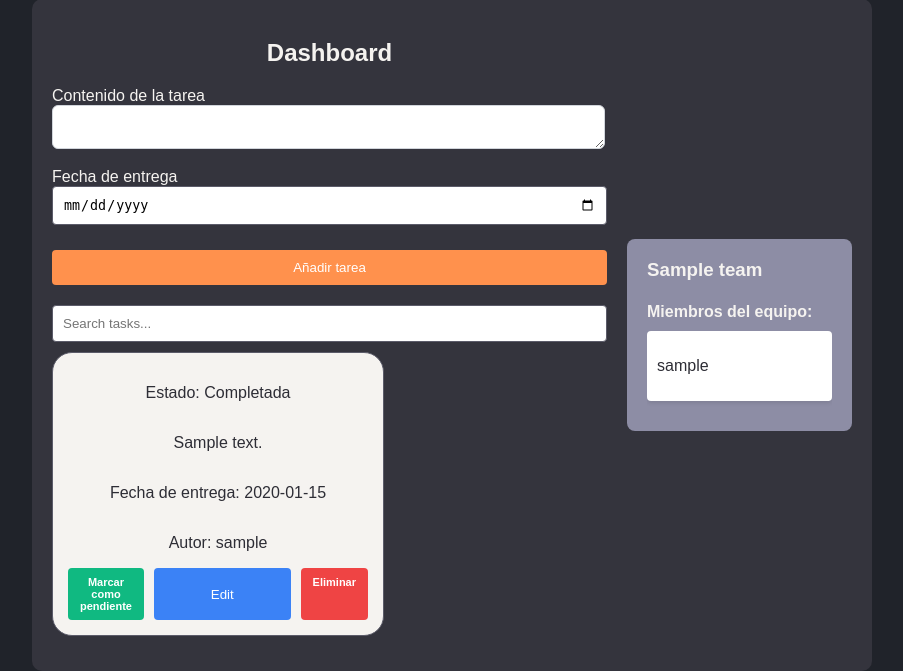
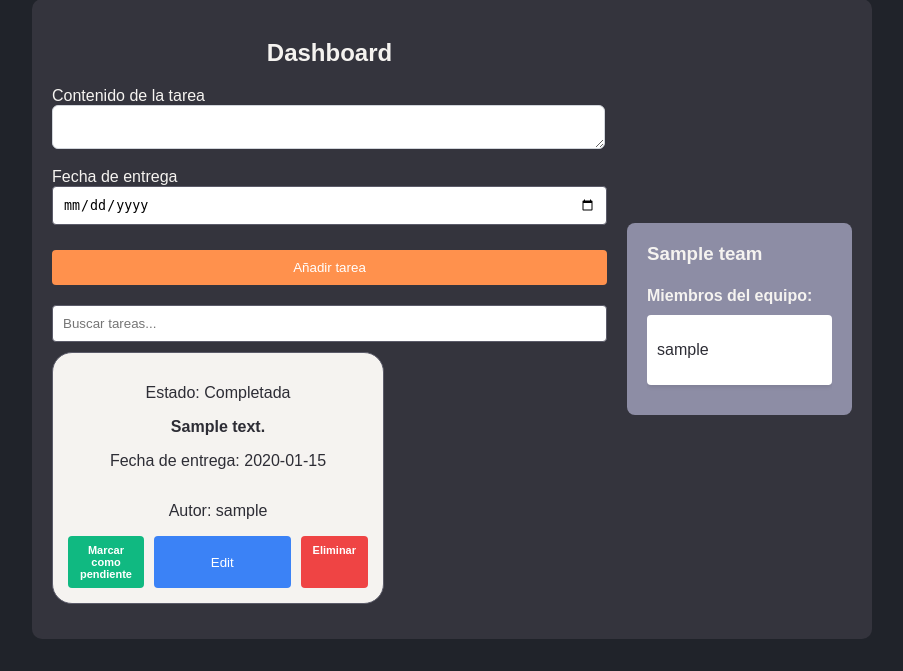
Before and after one commit to Santiago0212004/flask-app, a Flask app: page / in a window 1280 px wide. Shown: the part 129-800 px from the top of the page, without its empty margins (188-1091 px from the left). Run offline with Flask 3, Linux system fonts and the light colour scheme; a user stored in the database is signed in; tables that the repository leaves empty hold one stand-in row (values such as "Sample post").

Commit message:
fix search bar

```diff
--- a/static/styles.css
+++ b/static/styles.css
@@ -313,6 +313,10 @@ p{
     color: #2D2D35;
 }
 
+b{
+    color: #2D2D35;
+}
+
 
 .contentTaskInput {
     height: 26px;
--- a/templates/dashboard.html
+++ b/templates/dashboard.html
@@ -19,7 +19,7 @@
             </div>
         </form>
 
-        <input type="text" id="search" class="h-10 text-sm rounded-md border border-gray-300 bg-white px-3 py-2 text-gray-900 focus:outline-none focus:ring-2 focus:ring-blue-500 w-full" placeholder="Search tasks...">
+        <input type="text" id="search" class="h-10 text-sm rounded-md border border-gray-300 bg-white px-3 py-2 text-gray-900 focus:outline-none focus:ring-2 focus:ring-blue-500 w-full" placeholder="Buscar tareas...">
 
         <div id="tasks">
             {% for task in tasks %}
@@ -39,7 +39,7 @@
         {% else %}
             <p>Estado: Sin completar</p>
         {% endif %}
-        <p>{{ task.content }}</p>
+        <b>{{ task.content }}</b>
         <p>Fecha de entrega: {{ task.due_date.strftime('%Y-%m-%d') }}</p>
         <p>Autor: {{ task.author.username }}</p>
 
@@ -85,7 +85,7 @@ function showEditForm(taskId) {
 document.getElementById('search').addEventListener('input', function(e) {
     const searchTerm = e.target.value.toLowerCase();
     document.querySelectorAll('.task-card').forEach(card => {
-        const taskContent = card.querySelector('p').textContent.toLowerCase();
+        const taskContent = card.querySelector('b').textContent.toLowerCase();
         if (taskContent.includes(searchTerm)) {
             card.style.display = 'block';
         } else {
```
